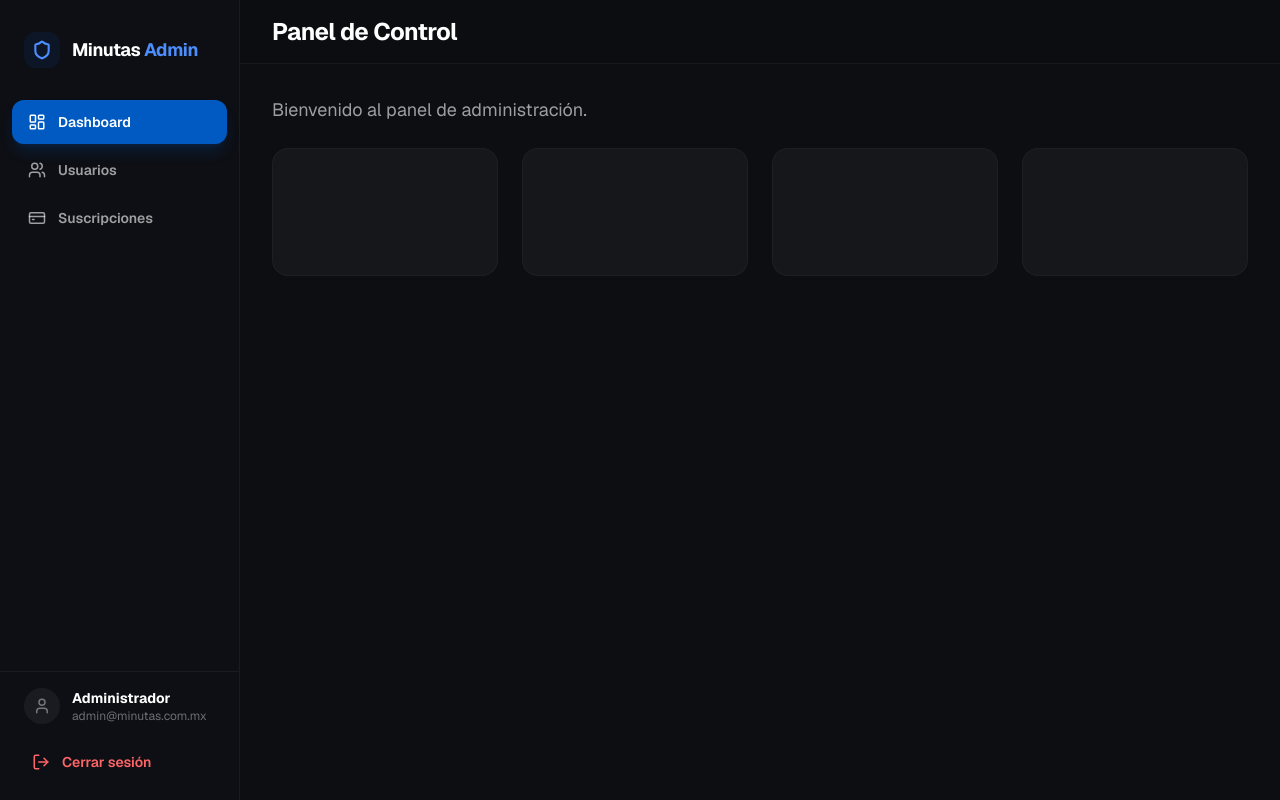
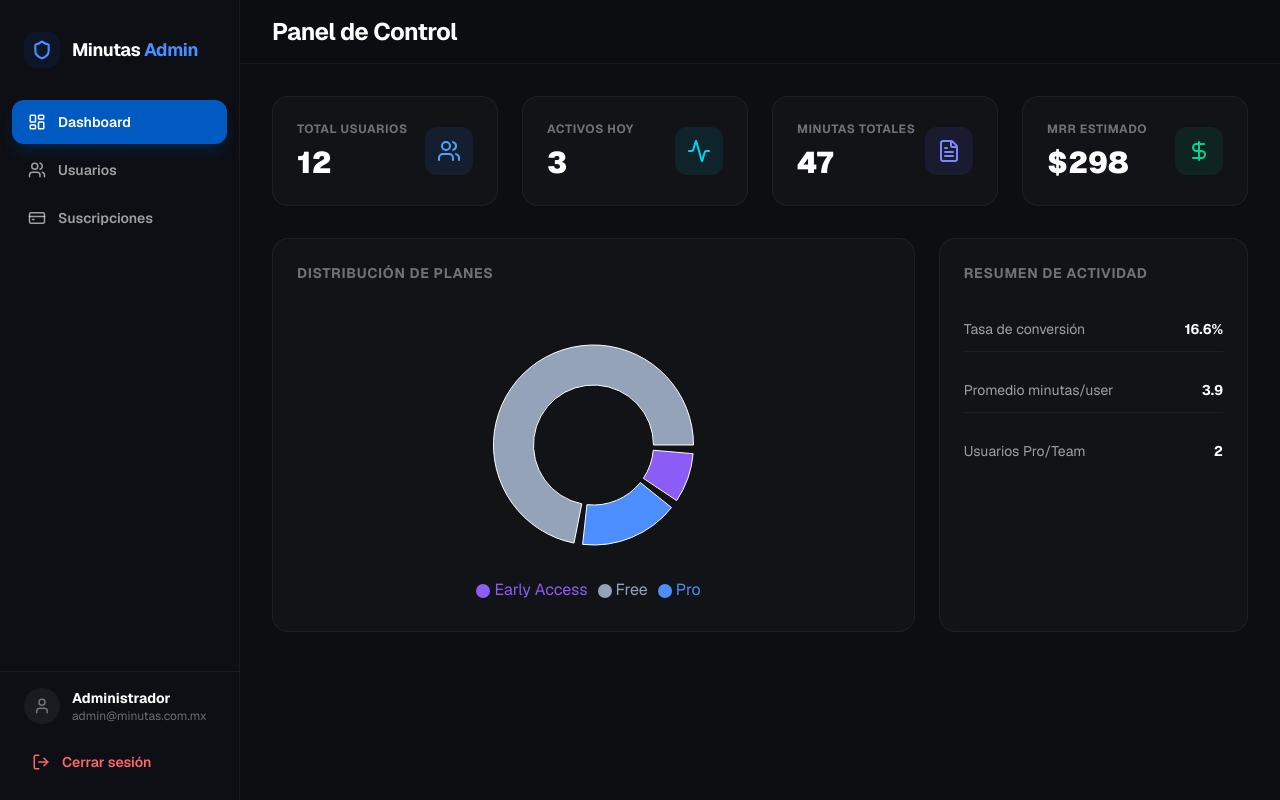
Before and after one commit to sgp24/minutas-admin, a Next.js app: page /dashboard in a window 1280 px wide. Built offline with nearby package versions, Linux system fonts and the light colour scheme.

Commit message:
TAREA-03: Implementación del Dashboard de Métricas con KPIs y Gráficos

```diff
--- a/app/(admin)/dashboard/page.tsx
+++ b/app/(admin)/dashboard/page.tsx
@@ -1,12 +1,207 @@
+'use client';
+
+import { useState, useEffect } from 'react';
+import { api } from '@/lib/api';
+import {
+  Users,
+  Activity,
+  FileText,
+  DollarSign,
+  Loader2
+} from 'lucide-react';
+import {
+  PieChart,
+  Pie,
+  Cell,
+  ResponsiveContainer,
+  Tooltip,
+  Legend
+} from 'recharts';
+
+interface Metrics {
+  totalUsers: number;
+  activeToday: number;
+  totalMinutas: number;
+  planBreakdown: {
+    free: number;
+    pro: number;
+    team: number;
+    early_access: number;
+  };
+  mrr: number;
+}
+
+const COLORS = ['#94a3b8', '#4d8eff', '#8b5cf6', '#22d3ee'];
+
 export default function DashboardPage() {
+  const [metrics, setMetrics] = useState<Metrics | null>(null);
+  const [loading, setLoading] = useState(true);
+  const [error, setError] = useState<string | null>(null);
+
+  useEffect(() => {
+    const fetchMetrics = async () => {
+      try {
+        // En un futuro esto llamará a api.get<Metrics>('/minutas/admin/metrics')
+        // Por ahora usamos mock data del plan
+        await new Promise(resolve => setTimeout(resolve, 800)); // Simulamos latencia
+
+        const mockData: Metrics = {
+          totalUsers: 12,
+          activeToday: 3,
+          totalMinutas: 47,
+          planBreakdown: { free: 9, pro: 2, team: 0, early_access: 1 },
+          mrr: 298
+        };
+
+        setMetrics(mockData);
+      } catch (err: any) {
+        setError(err.message || 'Error al cargar métricas');
+      } finally {
+        setLoading(false);
+      }
+    };
+
+    fetchMetrics();
+  }, []);
+
+  if (loading) {
+    return (
+      <div className="flex h-[60vh] items-center justify-center text-white/40">
+        <Loader2 className="h-8 w-8 animate-spin" />
+      </div>
+    );
+  }
+
+  if (error || !metrics) {
+    return (
+      <div className="rounded-2xl border border-red-500/20 bg-red-500/10 p-8 text-center text-red-400">
+        <p className="text-lg font-bold">Oops!</p>
+        <p className="text-sm opacity-80">{error || 'No se pudieron cargar los datos'}</p>
+      </div>
+    );
+  }
+
+  const chartData = [
+    { name: 'Free', value: metrics.planBreakdown.free },
+    { name: 'Pro', value: metrics.planBreakdown.pro },
+    { name: 'Team', value: metrics.planBreakdown.team },
+    { name: 'Early Access', value: metrics.planBreakdown.early_access },
+  ].filter(d => d.value > 0);
+
   return (
-    <div className="space-y-6">
-      <p className="text-white/60 text-lg">Bienvenido al panel de administración.</p>
+    <div className="space-y-8">
+      {/* KPI Cards */}
       <div className="grid gap-6 md:grid-cols-2 lg:grid-cols-4">
-        {[1, 2, 3, 4].map((i) => (
-          <div key={i} className="h-32 rounded-2xl border border-white/5 bg-white/5 animate-pulse" />
-        ))}
+        <KPICard
+          title="Total Usuarios"
+          value={metrics.totalUsers}
+          icon={Users}
+          color="blue"
+        />
+        <KPICard
+          title="Activos Hoy"
+          value={metrics.activeToday}
+          icon={Activity}
+          color="cyan"
+        />
+        <KPICard
+          title="Minutas Totales"
+          value={metrics.totalMinutas}
+          icon={FileText}
+          color="indigo"
+        />
+        <KPICard
+          title="MRR Estimado"
+          value={`$${metrics.mrr}`}
+          icon={DollarSign}
+          color="emerald"
+        />
+      </div>
+
+      {/* Charts & Details */}
+      <div className="grid gap-6 lg:grid-cols-3">
+        <div className="rounded-2xl border border-white/5 bg-[#111317] p-6 lg:col-span-2">
+          <h3 className="mb-6 text-sm font-bold uppercase tracking-wider text-white/40">
+            Distribución de Planes
+          </h3>
+          <div className="h-[300px] w-full">
+            <ResponsiveContainer width="100%" height="100%">
+              <PieChart>
+                <Pie
+                  data={chartData}
+                  cx="50%"
+                  cy="50%"
+                  innerRadius={60}
+                  outerRadius={100}
+                  paddingAngle={5}
+                  dataKey="value"
+                >
+                  {chartData.map((entry, index) => (
+                    <Cell key={`cell-${index}`} fill={COLORS[index % COLORS.length]} />
+                  ))}
+                </Pie>
+                <Tooltip
+                  contentStyle={{
+                    backgroundColor: '#111317',
+                    borderColor: 'rgba(255,255,255,0.1)',
+                    borderRadius: '12px',
+                    color: '#fff'
+                  }}
+                  itemStyle={{ color: '#fff' }}
+                />
+                <Legend iconType="circle" />
+              </PieChart>
+            </ResponsiveContainer>
+          </div>
+        </div>
+
+        <div className="rounded-2xl border border-white/5 bg-[#111317] p-6">
+          <h3 className="mb-6 text-sm font-bold uppercase tracking-wider text-white/40">
+            Resumen de Actividad
+          </h3>
+          <div className="space-y-4">
+            <StatRow label="Tasa de conversión" value="16.6%" />
+            <StatRow label="Promedio minutas/user" value={(metrics.totalMinutas / metrics.totalUsers).toFixed(1)} />
+            <StatRow label="Usuarios Pro/Team" value={metrics.planBreakdown.pro + metrics.planBreakdown.team} />
+          </div>
+        </div>
       </div>
     </div>
   );
 }
+
+function KPICard({ title, value, icon: Icon, color }: any) {
+  const colorMap: any = {
+    blue:    'bg-blue-500/10 text-blue-400',
+    cyan:    'bg-cyan-500/10 text-cyan-400',
+    indigo:  'bg-indigo-500/10 text-indigo-400',
+    emerald: 'bg-emerald-500/10 text-emerald-400',
+  };
+
+  return (
+    <div className="rounded-2xl border border-white/5 bg-[#111317] p-6 transition-all hover:border-white/10">
+      <div className="flex items-center justify-between">
+        <div>
+          <p className="text-xs font-bold uppercase tracking-wider text-white/40">
+            {title}
+          </p>
+          <p className="mt-2 text-3xl font-black text-white">
+            {value}
+          </p>
+        </div>
+        <div className={`rounded-xl p-3 ${colorMap[color]}`}>
+          <Icon size={24} />
+        </div>
+      </div>
+    </div>
+  );
+}
+
+function StatRow({ label, value }: { label: string; value: string | number }) {
+  return (
+    <div className="flex items-center justify-between border-b border-white/5 py-3 last:border-0">
+      <span className="text-sm text-white/60">{label}</span>
+      <span className="text-sm font-bold text-white">{value}</span>
+    </div>
+  );
+}
```
